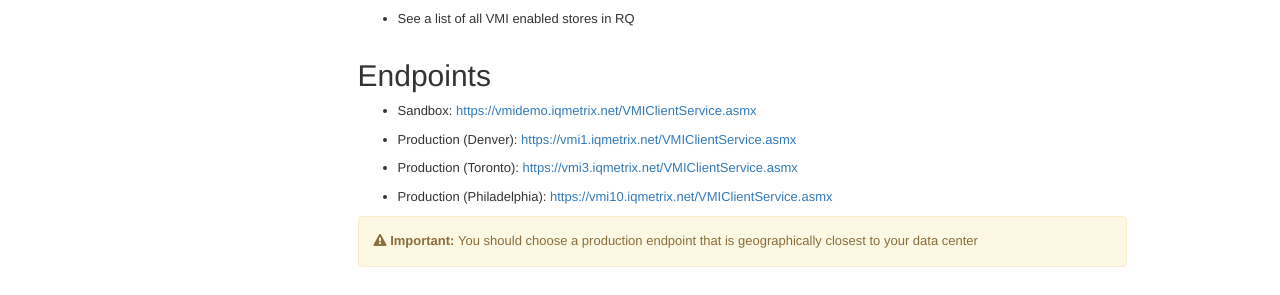
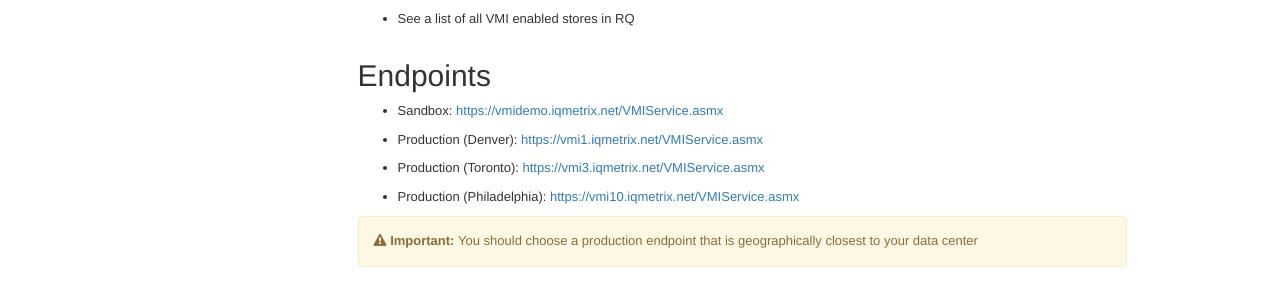
Before and after one commit to iq-coryp/documentation-testing, a Jekyll site: the page built from pages/api/vmi.md, in a window 1280 px wide and 900 px high. Shown: the part 417-712 px from the top of the window. Built offline with Jekyll 4.4.1, drawn with Linux system fonts in a browser that asks for light colours; nearby versions of some CDN libraries; some web fonts are replaced; comment, search, counter and statistics services are not loaded; some of the changed lines change nothing that is shown.

Commit message:
updated vmi endpoint uri

```diff
--- a/pages/api/vmi.md
+++ b/pages/api/vmi.md
@@ -26,10 +26,10 @@
 
 ## Endpoints
 
-* Sandbox: <a href="https://vmidemo.iqmetrix.net/VMIClientService.asmx">https://vmidemo.iqmetrix.net/VMIClientService.asmx</a>
-* Production (Denver): <a href="https://vmi1.iqmetrix.net/VMIClientService.asmx">https://vmi1.iqmetrix.net/VMIClientService.asmx</a>
-* Production (Toronto): <a href="https://vmi3.iqmetrix.net/VMIClientService.asmx">https://vmi3.iqmetrix.net/VMIClientService.asmx</a>
-* Production (Philadelphia): <a href="https://vmi10.iqmetrix.net/VMIClientService.asmx">https://vmi10.iqmetrix.net/VMIClientService.asmx</a>
+* Sandbox: <a href="https://vmidemo.iqmetrix.net/VMIService.asmx">https://vmidemo.iqmetrix.net/VMIService.asmx</a>
+* Production (Denver): <a href="https://vmi1.iqmetrix.net/VMIService.asmx">https://vmi1.iqmetrix.net/VMIService.asmx</a>
+* Production (Toronto): <a href="https://vmi3.iqmetrix.net/VMIService.asmx">https://vmi3.iqmetrix.net/VMIService.asmx</a>
+* Production (Philadelphia): <a href="https://vmi10.iqmetrix.net/VMIService.asmx">https://vmi10.iqmetrix.net/VMIService.asmx</a>
 
 {{important}}
 You should choose a production endpoint that is geographically closest to your data center
```
